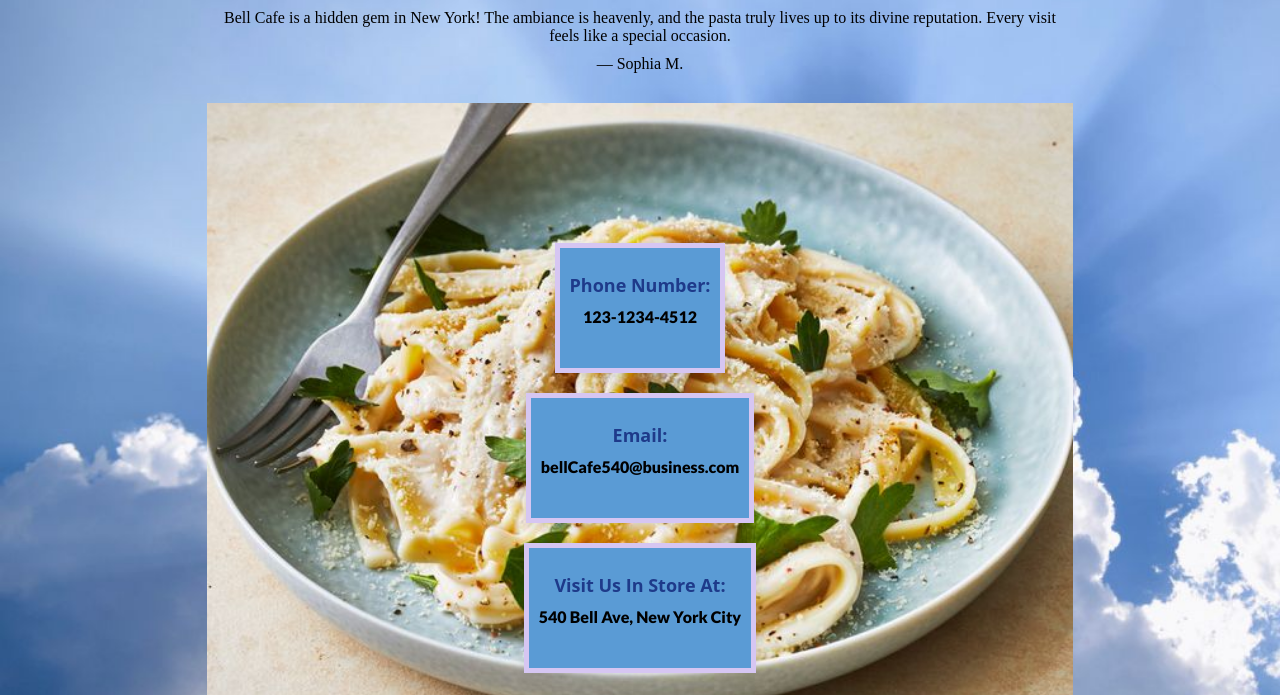
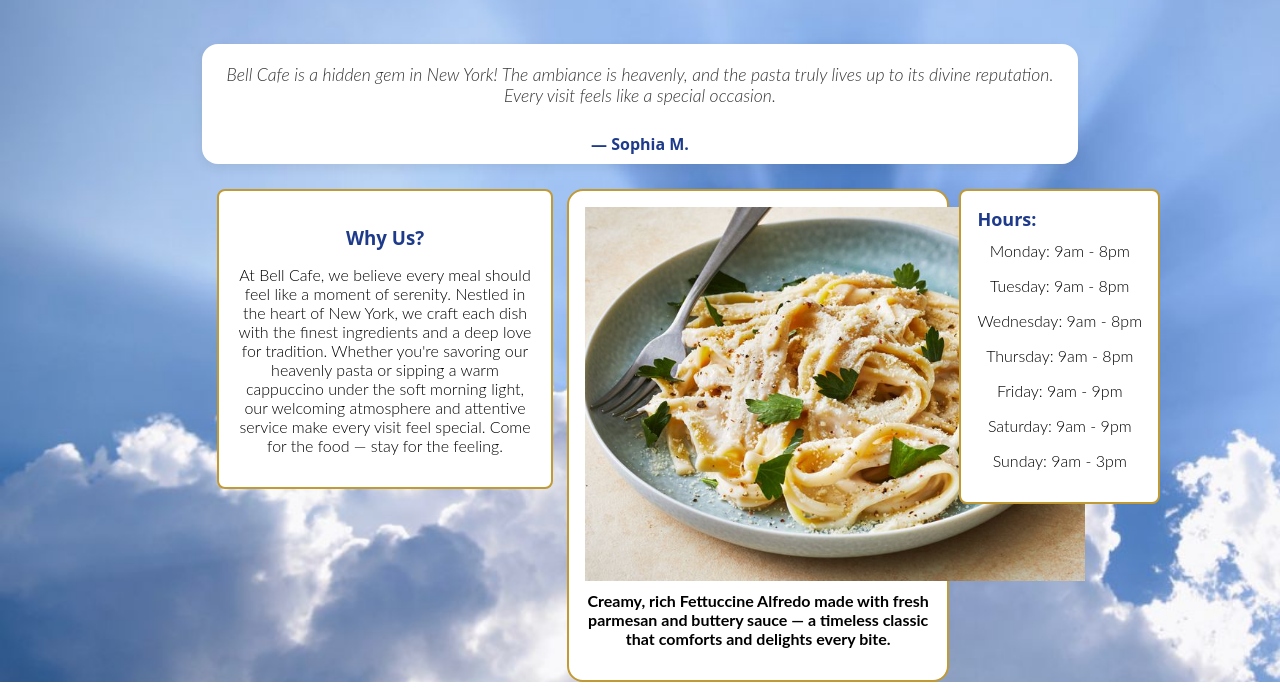
Before and after one commit to TenshiTheCoder/odin-restaurant-page, a website built with webpack: page src/template.html in a window 1280 px wide. Shown: the part 221-916 px from the top of the page. Built offline with nearby package versions, Linux system fonts and the light colour scheme; a web font is replaced by a local one.

Commit message:
Complete: initial draft of home page, Move: several elements that fit better to the about page

```diff
--- a/src/about.js
+++ b/src/about.js
@@ -14,4 +14,48 @@ export function createAbout() {
 
     contentContainer.appendChild(aboutHeading);
     contentContainer.appendChild(aboutDescription);
+
+     // Container for the email container info
+  const emailContainer = document.createElement("div");
+  emailContainer.classList.add("email-container");
+
+  const emailLabel = document.createElement("strong");
+  emailLabel.textContent = "Email: ";
+  emailLabel.classList.add("email-label");
+
+  const emailAddress = document.createElement("p");
+  emailAddress.textContent = "bellCafe540@business.com";
+  emailAddress.classList.add("email-info");
+
+  emailContainer.append(emailLabel, emailAddress);
+
+  // Address Info
+  const addressContainer = document.createElement("div");
+  addressContainer.classList.add("address-container");
+
+  const addressLabel = document.createElement("strong");
+  addressLabel.textContent = "Visit us in store at: ";
+  addressLabel.classList.add("address-label");
+
+  const addressInfo = document.createElement("p");
+  addressInfo.textContent = "540 Bell Ave, New York City";
+  addressInfo.classList.add("address-info");
+
+  addressContainer.append(addressLabel, addressInfo);
+
+  // Container for the phone info
+  const phoneContainer = document.createElement("div");
+  phoneContainer.classList.add("phone-container");
+
+  const phoneLabel = document.createElement("strong");
+  phoneLabel.textContent = "Phone Number: ";
+  phoneLabel.classList.add("phone-label");
+
+  const phoneNumber = document.createElement("p");
+  phoneNumber.textContent = "123-1234-4512";
+  phoneNumber.classList.add("phone-info");
+
+  phoneContainer.append(phoneLabel, phoneNumber);
+
+  // contactContainer.append(phoneContainer, emailContainer, addressContainer);
 };
--- a/src/home.css
+++ b/src/home.css
@@ -2,45 +2,48 @@
 @font-face {
   font-family: "Open Sans";
   src: url("./fonts/static/OpenSans-Bold.ttf") format("truetype");
-}
+};
 
 @font-face {
   font-family: "Lato";
   src: url("./fonts/Lato-Black.ttf") format("truetype");
-}
+};
 
 @font-face {
   font-family: "Lobster";
   src: url("./fonts/Lobster_Two/LobsterTwo-BoldItalic.ttf") format("truetype");
   font-display: swap;
-}
+};
 
 * {
   margin: 0;
   padding: 0;
 }
 
-body {
+html, body {
   background-image: url("./imgs/bell-cafe.jpg");
   background-size: 140%;
+  margin: 0;
+  padding: 0;
+  scrollbar-width: none;
 }
 
-/* Content Heading Styling */
+/* Heading Styling */
 .heading-container {
-  width: 500px;
-  margin: auto;
-  text-align: center;
+  width: 100%;
   padding: 10px;
   height: fit-content;
 }
 
 .home-heading-main {
-  font-family: "Lobster";
+  font-family: "Lobster", sans-serif;
   font-size: 3.5rem;
+  margin-top: 1rem;
+  margin-bottom: 1.25rem;
 }
 
 .home-heading-sub {
-  font-family: "Lato";
+  font-family: "Lato", sans-serif;
   font-weight: 300;
   font-size: 1.25rem;
 }
@@ -51,6 +54,53 @@ body {
   text-shadow: 0 0 5px rgba(30, 58, 138, 0.3);
 }
 
+/* Testimonial Styling */
+.test-container {
+  background-color: white;
+  padding: 10px;
+  width: fit-content;
+  border-radius: 1rem;
+  box-shadow: 0 4px 12px rgba(0, 0, 0, 0.08);
+}
+
+.testimonial-text {
+  font-family: "Lato", sans-serif;
+  font-weight: 300;
+  font-size: 1.1rem;
+  font-style: italic;
+  color: #333;
+}
+
+.testimonial-attrition {
+  font-family: "Open Sans", sans-serif;
+  font-weight: bold;
+  font-size: 1rem;
+  color: #1E3A8A;
+}
+
+/* Featured Dish Styling */
+.featured-container {
+  display: flex;
+  background-color: white;
+  height: auto;
+  width: 40%;
+  padding: 1rem;
+  border-radius: 1rem;
+  border: 2px solid #C19A34;
+  margin-left: 4px;
+}
+
+.fettuccine-img {
+  margin: auto;
+  display: flex;
+  width: 500px;
+}
+
+.featured-description {
+  font-family: "Lato", sans-serif;
+  font-weight: bold;
+  text-wrap: wrap;
+}
 
 /* Nav Styling */
 .nav-menu {
@@ -58,7 +108,6 @@ body {
   justify-content: center;
   gap: 15px;
   padding: 12px;
-  border-bottom: 3px solid #8B6B00;
   border-top: none;
   width: 100%;
   background-color: white;
@@ -66,7 +115,8 @@ body {
 
 .nav-button {
   color: white;
-  font-weight: 700;
+  font-weight: 500;
+  font-family: "Open Sans", sans-serif;
   border-radius: 10px;
   box-shadow: 2px 2px 2px 2px black;
   background-color: #1E3A8A;
@@ -79,7 +129,12 @@ body {
   cursor: pointer;
 }
 
-/* Body Styling */
+nav * {
+  margin: 0;
+  padding: 0;
+}
+
+/* General Body Styling */
 #content {
   border-radius: 5px;
   margin: auto;
@@ -116,33 +171,15 @@ p {
   margin-top: 10px;
 }
 
-.contact-container {
+.mid-section {
   display: flex;
-  flex-direction: column;
-  justify-content: flex-start;
-  align-items: center;
-  height: auto;
-  width: auto;
+  justify-content: space-around; /* adjust as needed */
+  align-items: flex-start;
+  flex-wrap: wrap; /* helpful for smaller screens */
+  max-height: fit-content;
 }
 
-.phone-container {
-  align-items: center;
-  width: auto;
-}
-
-/* Styling for the contact information and respective Divs */
-.phone-container,
-.email-container,
-.address-container {
-  background-color: #5A9BD5;
-  border: 5px solid #d6c6f2;
-  box-shadow: 0 4px 12px rgba(0, 0, 0, 0.1);
-  padding: 10px;
-}
-
-.phone-label,
-.address-label,
-.email-label,
+/* Styling for the hours container */
 .hours-label {
   text-align: center;
   font-size: 1.125rem;
@@ -151,11 +188,8 @@ p {
   color: #1E3A8A;
 }
 
-.phone-info,
-.email-info,
-.address-info,
 .hours {
-  font-family: "Lato";
+  font-family: "Lato", sans-serif;
   font-weight: 300;
   font-size: 1rem;
 }
@@ -165,8 +199,40 @@ p {
   flex-direction: column;
   align-items: center;
   justify-content: center;
-  background-color: #5A9BD5;
+  background-color: white;
+  height: 316px;
   width: fit-content;
-  margin: auto;
-  padding: 20px;
+  padding: 1rem;
+  border: 2px solid #C19A34;
+  border-radius: 8px;
+  margin-right: 76px;
 }
+
+/* Styling for the Why Us container */
+.why-container {
+  background-color: white;
+  border: 2px solid #C19A34;
+  height: 316px;
+  width: 300px;
+  /* margin-right: 36px; */
+  text-wrap: wrap;
+  padding: 1rem;
+  border-radius: 8px;
+}
+
+.why-heading {
+  color: #1E3A8A;
+  font-family: "Open Sans", sans-serif;
+  text-align: center;
+  margin-bottom: 5px;
+}
+
+.why-text {
+  font-family: "Lato", sans-serif;
+  font-weight: 350;
+}
+
+/* Adjusting margin for all 3 containers in the mid section to vertically align the containers */
+.featured-container, .hours-container, .why-container {
+  margin-top: auto;
+}
--- a/src/home.js
+++ b/src/home.js
@@ -18,9 +18,10 @@ export function createHome() {
 
   // Container for the testimonial(s)
   const testContainer = document.createElement("div");
+  testContainer.classList.add("test-container");
 
   const testimonial = document.createElement("p");
-  testimonial.classList.add("testimonial");
+  testimonial.classList.add("testimonial-text");
   testimonial.textContent = "Bell Cafe is a hidden gem in New York! The ambiance is heavenly, and the pasta truly lives up to its divine reputation. Every visit feels like a special occasion.";
 
   const testAttr = document.createElement("p");
@@ -31,6 +32,7 @@ export function createHome() {
 
   // Container for the featured dish
   const featuredContainer = document.createElement("div");
+  featuredContainer.classList.add("featured-container");
 
   const dishImg = document.createElement("img");
   dishImg.classList.add("fettuccine-img");
@@ -40,7 +42,8 @@ export function createHome() {
   dishDescription.classList.add("featured-description");
   dishDescription.textContent = "Creamy, rich Fettuccine Alfredo made with fresh parmesan and buttery sauce — a timeless classic that comforts and delights every bite."
 
-  featuredContainer.append(dishImg, dishDescription);
+  featuredContainer.append(dishImg, dishDescription,);
+
   // Container for the phone contact info
   const contactContainer = document.createElement("div");
   contactContainer.classList.add("contact-container");
@@ -48,50 +51,6 @@ export function createHome() {
   const contactHeading = document.createElement("h1");
   contactHeading.textContent = "Contact Us";
   contactHeading.classList.add("contact-heading");
-
-  const phoneContainer = document.createElement("div");
-  phoneContainer.classList.add("phone-container");
-
-  const phoneLabel = document.createElement("strong");
-  phoneLabel.textContent = "Phone Number: ";
-  phoneLabel.classList.add("phone-label");
-
-  const phoneNumber = document.createElement("p");
-  phoneNumber.textContent = "123-1234-4512";
-  phoneNumber.classList.add("phone-info");
-
-  phoneContainer.append(phoneLabel, phoneNumber);
-
-  // Container for the email container info
-  const emailContainer = document.createElement("div");
-  emailContainer.classList.add("email-container");
-
-  const emailLabel = document.createElement("strong");
-  emailLabel.textContent = "Email: ";
-  emailLabel.classList.add("email-label");
-
-  const emailAddress = document.createElement("p");
-  emailAddress.textContent = "bellCafe540@business.com";
-  emailAddress.classList.add("email-info");
-
-  emailContainer.append(emailLabel, emailAddress);
-
-  // Address Info
-  const addressContainer = document.createElement("div");
-  addressContainer.classList.add("address-container");
-
-  const addressLabel = document.createElement("strong");
-  addressLabel.textContent = "Visit us in store at: ";
-  addressLabel.classList.add("address-label");
-
-  const addressInfo = document.createElement("p");
-  addressInfo.textContent = "540 Bell Ave, New York City";
-  addressInfo.classList.add("address-info");
-
-  addressContainer.append(addressLabel, addressInfo);
-
-  // Appending the different sections to the parent contact container
-  contactContainer.append(phoneContainer, emailContainer, addressContainer);
 
   // Store hours info
   const hoursContainer = document.createElement("section");
@@ -135,6 +94,24 @@ export function createHome() {
   hoursArticle.append(hoursLabel, monday, tuesday, wednesday, thursday, friday, saturday, sunday);
   hoursContainer.appendChild(hoursArticle);
 
+  // Why Us Section
+  const whyContainer = document.createElement("div");
+  whyContainer.classList.add("why-container");
+
+  const whyHeading = document.createElement("h3");
+  whyHeading.classList.add("why-heading");
+  whyHeading.textContent = "Why Us?";
+
+  const whyText = document.createElement("p");
+  whyText.classList.add("why-text");
+  whyText.textContent = "At Bell Cafe, we believe every meal should feel like a moment of serenity. Nestled in the heart of New York, we craft each dish with the finest ingredients and a deep love for tradition. Whether you're savoring our heavenly pasta or sipping a warm cappuccino under the soft morning light, our welcoming atmosphere and attentive service make every visit feel special. Come for the food — stay for the feeling."
+
+  whyContainer.append(whyHeading, whyText);
+  // Container to properly position the hours, featured dish and Why Us Container
+  const midSection = document.createElement("div");
+  midSection.classList.add("mid-section");
+  midSection.append(whyContainer, featuredContainer, hoursContainer);
+
   // Appending the finished containers to the #content parent div
-  contentContainer.append(homeHeadingContainer, testContainer, featuredContainer, contactContainer, hoursContainer);
+  contentContainer.append(homeHeadingContainer, testContainer, midSection);
 };
```
Also changed, not shown: src/about.css (+25 -0 lines).
